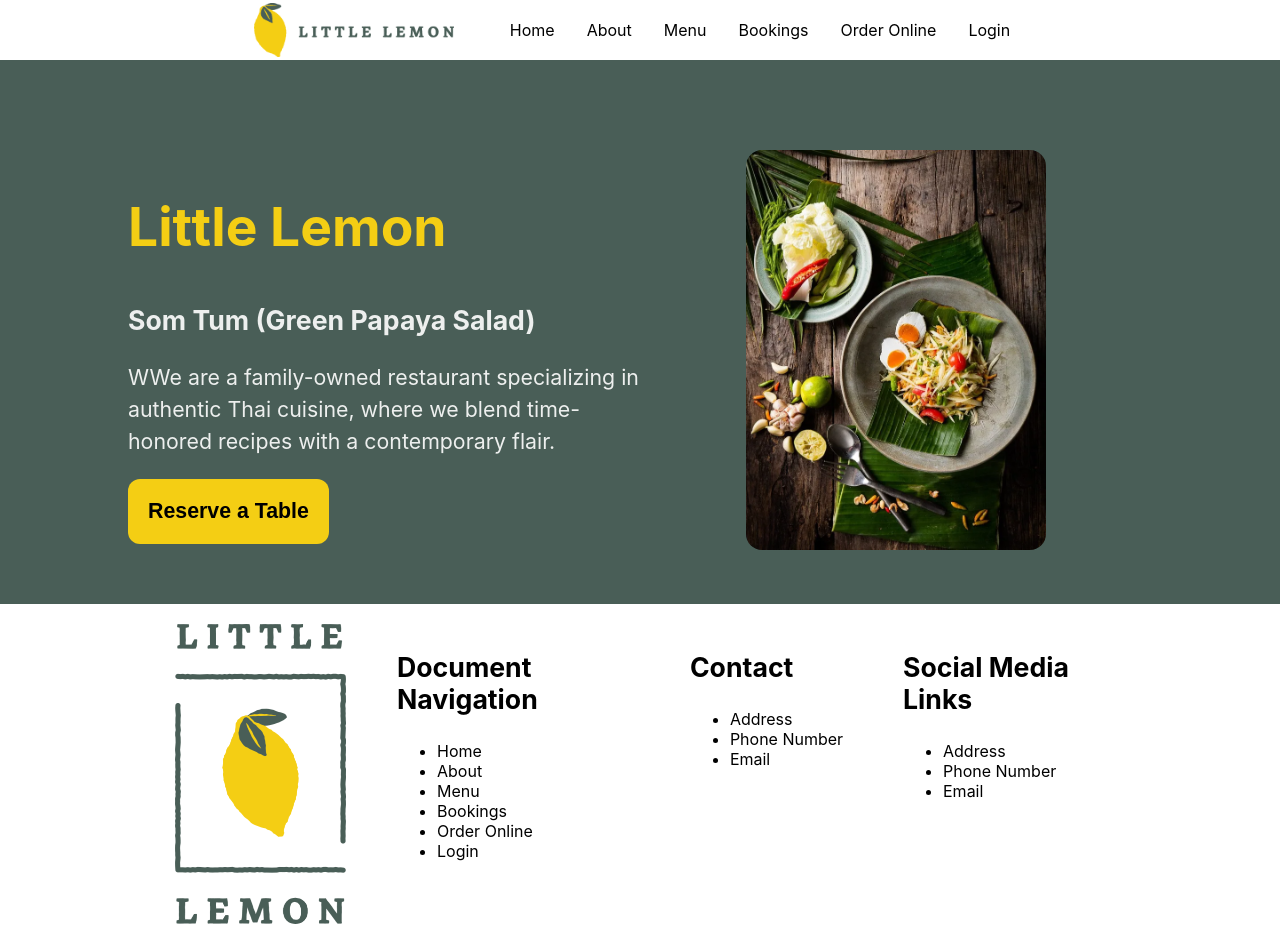
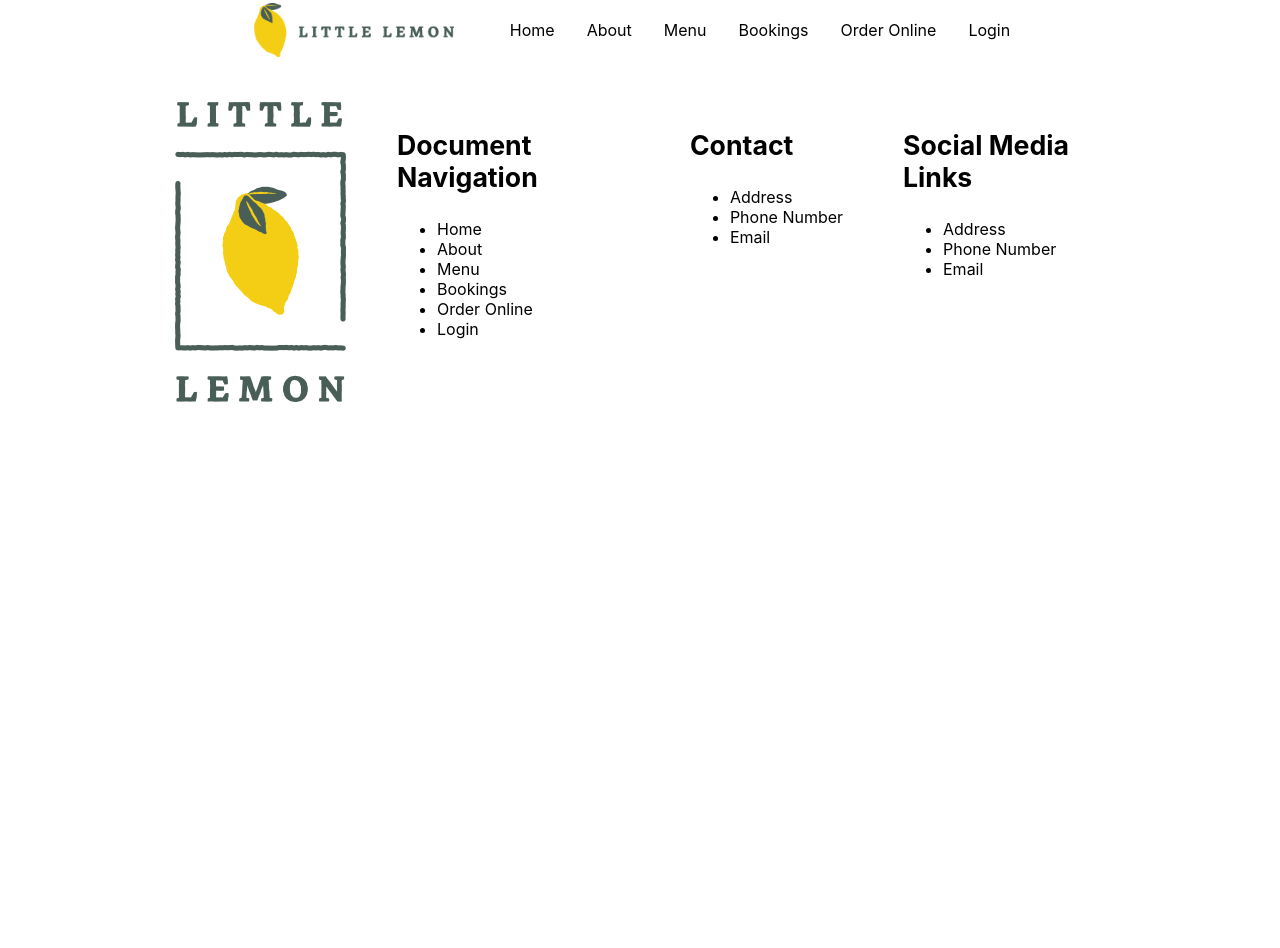
Before and after one commit to NingChu1998/meta-capstone, a React (Create React App) app: page /booking in a window 1280 px wide. After the commit the page ends 800 px from the top, so only its background shows below. Built offline with nearby package versions, Linux system fonts and the light colour scheme.

Commit message:
Seted up and Added pages

```diff
--- a/package.json
+++ b/package.json
@@ -8,6 +8,7 @@
     "@testing-library/user-event": "^13.5.0",
     "react": "^18.2.0",
     "react-dom": "^18.2.0",
+    "react-router-dom": "^6.15.0",
     "react-scripts": "5.0.1",
     "web-vitals": "^2.1.4"
   },
--- a/src/App.css
+++ b/src/App.css
@@ -66,9 +66,7 @@ header {
 }
 
 header section {
-grid-template-columns: 1fr 1fr;
-display:grid;
-justify-items: center;
+
 width:80%;
 margin-left: 10%;
 padding-bottom: 50px;
@@ -109,7 +107,7 @@ header img {
 
 footer section {
   grid-template-columns: 1fr 1fr 1fr 1fr;
-  display:grid;
+  ;
   justify-items: center;
   width:80%;
   margin-left: 10%;
@@ -124,3 +122,22 @@ footer {
 footer img {
   height:300px;
 }
+
+@media (max-width: 700px) {
+  header section, footer section {
+    display: grid;
+    grid-auto-flow: row;
+  }
+}
+
+@media (min-width: 701px) {
+footer section {
+  grid-template-columns: 1fr 1fr 1fr 1fr;
+  display:grid;
+}
+header section {
+  grid-template-columns: 1fr 1fr;
+  display:grid;
+  justify-items: center;
+}
+}
--- a/src/App.js
+++ b/src/App.js
@@ -7,12 +7,13 @@ import Footer from "./components/Footer"
 
 function App() {
   return (
+    <div>
     <React.Fragment>
       <Nav />
-      <Header />
       <Main />
       <Footer />
     </React.Fragment>
+    </div>
   );
 }
 
--- /dev/null
+++ b/src/components/Booking.js
@@ -0,0 +1,9 @@
+import React from "react";
+
+const Booking = () => {
+    return (
+        <h1>Test</h1>
+    )
+}
+
+export default Booking;
--- a/src/components/Header.js
+++ b/src/components/Header.js
@@ -1,5 +1,6 @@
 import React from "react";
 import food1 from "../img/thai.webp"
+import { Link } from "react-router-dom";
 
 const Header = () => {
     return(
@@ -7,9 +8,9 @@ const Header = () => {
             <section>
             <div>
             <h2>Little Lemon</h2>
-            <h3>Som Tum (Green Papaya Salad)</h3>
-            <p>WWe are a family-owned restaurant specializing in authentic Thai cuisine, where we blend time-honored recipes with a contemporary flair.</p>
-            <button>Reserve a Table</button>
+            <h3>Chicago</h3>
+            <p>We are a family-owned restaurant specializing in authentic Thai cuisine, where we blend time-honored recipes with a contemporary flair.</p>
+            <Link to="/Booking.js"><button>Reserve a Table</button></Link>
             </div>
             <div>
                 <img src={food1} />
--- a/src/components/Main.js
+++ b/src/components/Main.js
@@ -1,8 +1,16 @@
 import React from "react";
+import { Route, Routes } from "react-router-dom";
+import Booking from "./Booking";
+import Header from "./Header";
 
 const Main = () => {
     return(
-        <main></main>
+        <main>
+            <Routes>
+                <Route path="/" element={<Header />} />
+                <Route path="/booking" element={<Booking />} />
+            </Routes>
+        </main>
     )
 }
 
--- a/src/index.js
+++ b/src/index.js
@@ -3,11 +3,14 @@ import ReactDOM from 'react-dom/client';
 import './index.css';
 import App from './App';
 import reportWebVitals from './reportWebVitals';
+import { BrowserRouter } from 'react-router-dom';
 
 const root = ReactDOM.createRoot(document.getElementById('root'));
 root.render(
   <React.StrictMode>
+    <BrowserRouter>
     <App />
+    </BrowserRouter>
   </React.StrictMode>
 );
 
```
Also changed, not shown: 1 other file (tests, documents, lock files or other folders).
